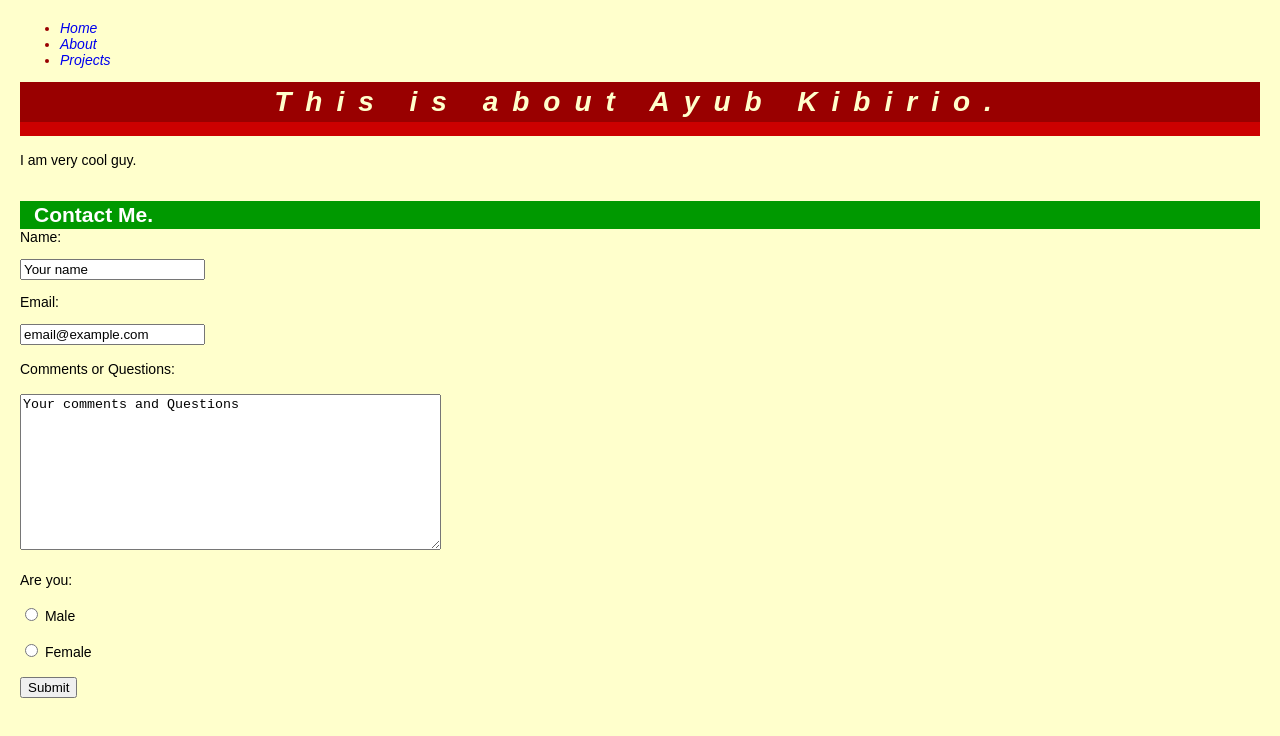
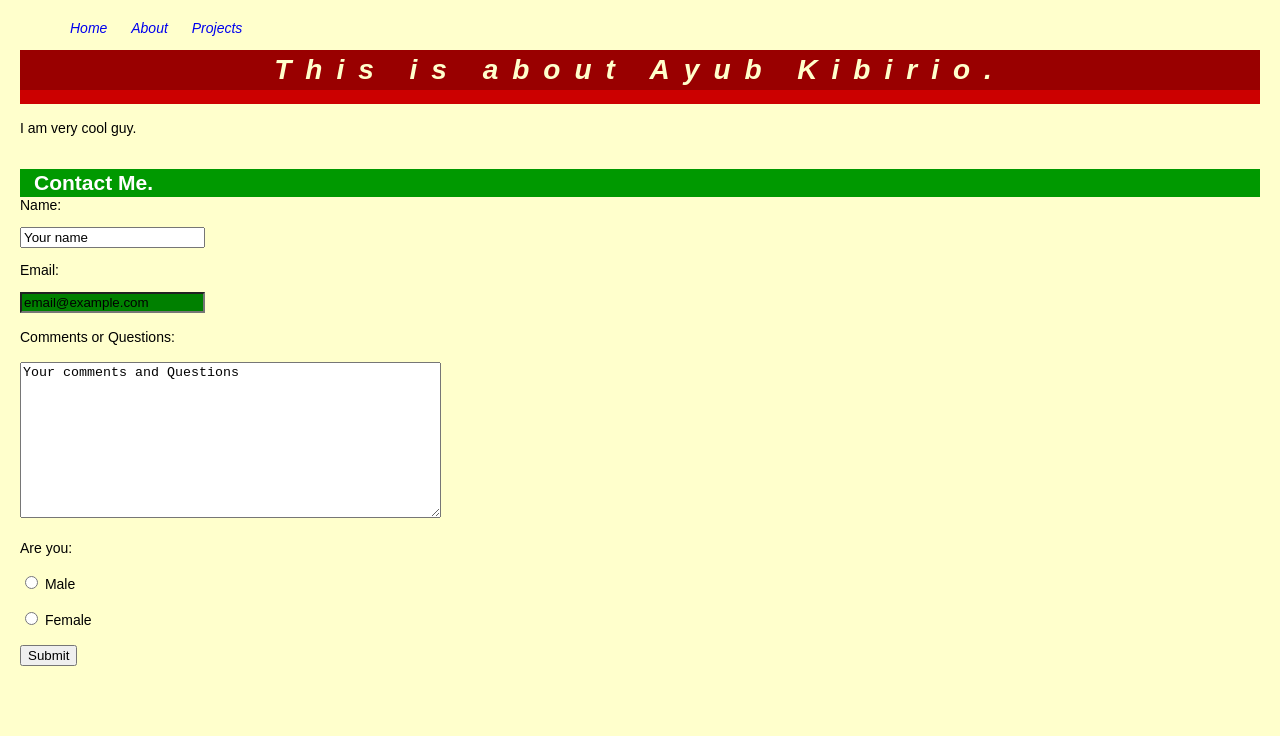
Before and after one commit to akibirio/web-dev-html-css-js, a plain HTML site: page about.html in a window 1280 px wide. Drawn offline with Linux system fonts and the light colour scheme.

Commit message:
updated styles in css

```diff
--- a/css/customstyle.css
+++ b/css/customstyle.css
@@ -49,13 +49,24 @@ img {
 
 a{
 	text-decoration: none;
+
+     padding: 20px 10px;
 }
 
 li {
     color: #900;
     font-style: italic;
+	display: inline;
 }
 
 table {
     background-color: #ccc;
 }
+
+input[type=email]:valid {
+	background: green;
+}
+
+input[type=email]:invalid {
+	background: red
+}
```
